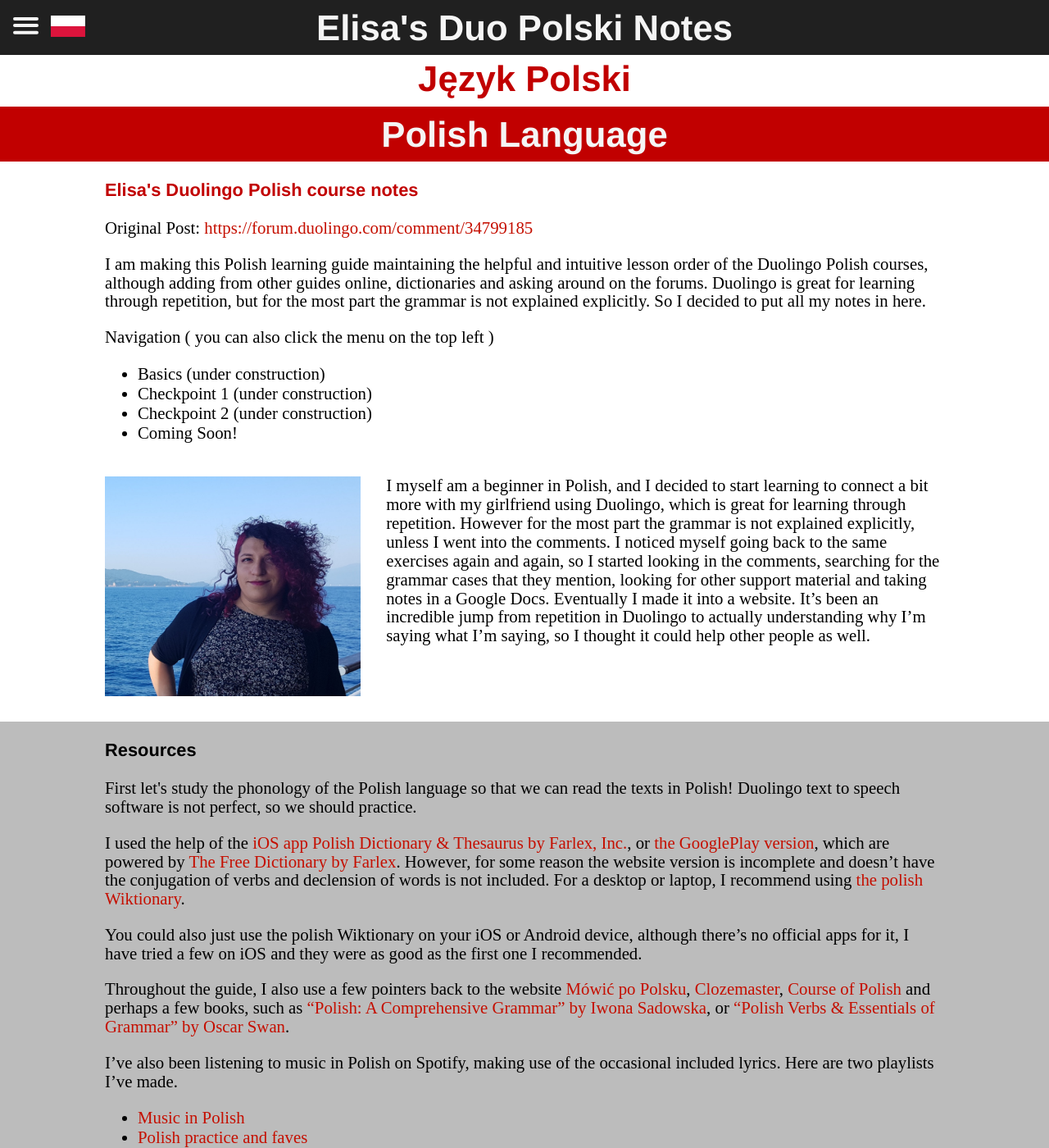
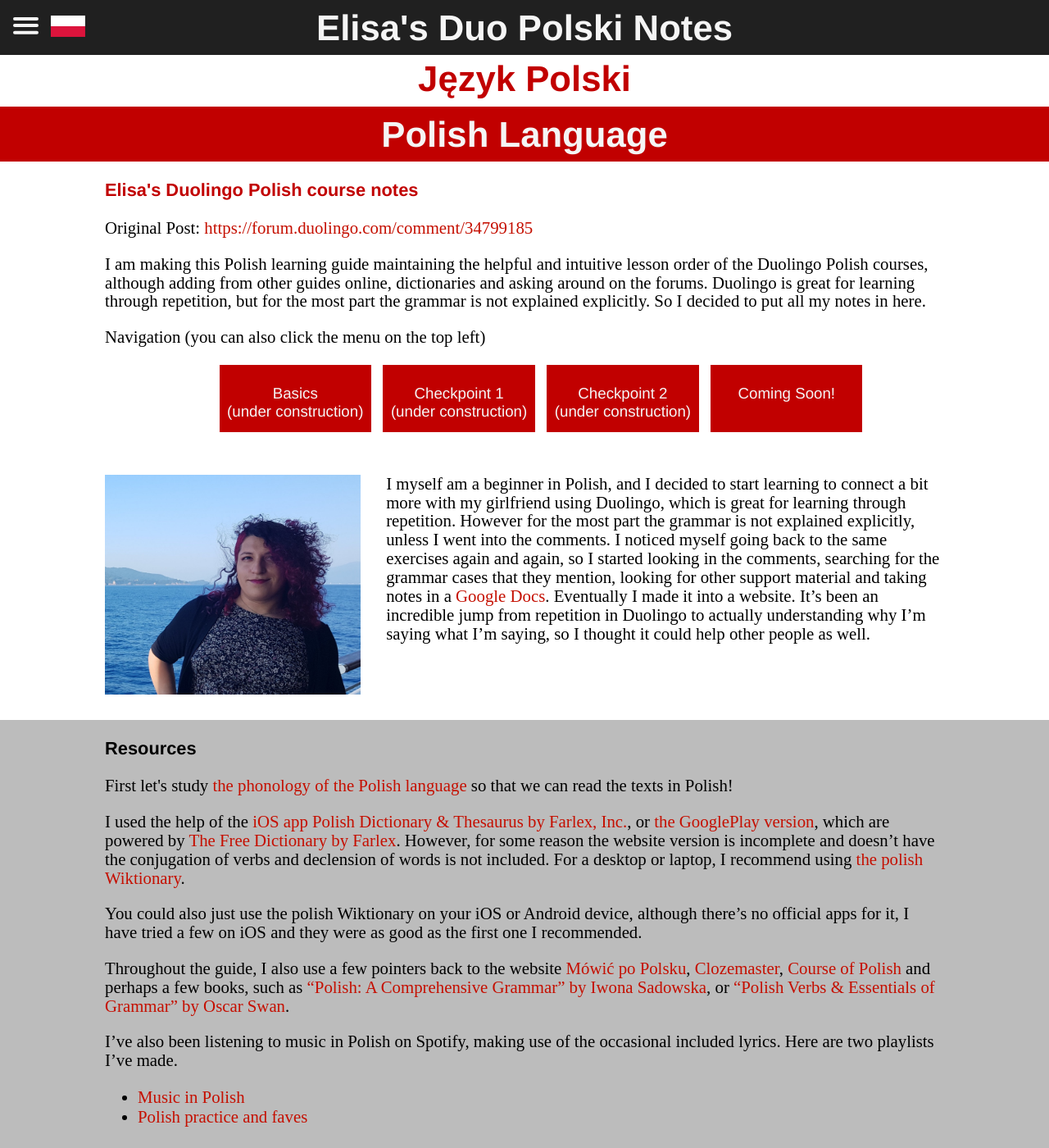
Before and after one commit to polski-duo-notes/polski-duo-notes.github.io, a Jekyll site: the page built from index.html, in a window 1280 px wide and 1400 px high. Shown: the whole window at 82% size. Built offline with Jekyll 4.4.1, drawn with Linux system fonts in a browser that asks for light colours.

Commit message:
navigation buttons and under construction sites

```diff
--- a/_layouts/default.html
+++ b/_layouts/default.html
@@ -27,7 +27,9 @@
                     </div>
                 </div>
                 <div class="header-bar">
-                    <img id="poland_flag" src="/assets/320px-Flag_of_Poland.svg.png" alt="Flag of Poland">
+                    <a href="/">
+                        <img id="poland_flag" src="/assets/320px-Flag_of_Poland.svg.png" alt="Flag of Poland">
+                    </a>
                     <h1>Elisa's Duo Polski Notes</h1>
                 </div>
             </div>
--- a/css/main.css
+++ b/css/main.css
@@ -52,6 +52,7 @@
     width:100%;
     padding:0.2em 0.2em;
     margin:0em;
+    text-align:center;
 }
 
 h2 {
@@ -272,10 +273,41 @@
     left:3em;
 }
 
+/*navigation-buttons*/
+
+.nav-buttons{
+    display:block;
+    width:100%;
+    padding-left:0em;
+    text-align: center;
+    list-style: none;
+    font-family:'Helvetica', 'Arial', 'Sans-Serif';
+    font-size:0.9em;
+}
+
+.nav-buttons li{
+    display:inline-block;
+    background-color: var(--primary-red);
+    color:var(--off-white);
+    width: 10em;
+    height: 4.5em;
+    padding: 1.3em 0 1.3em 0;
+    margin-bottom:0.6em;
+    margin-right:0.2em;
+    margin-left: 0.2em;
+    float:center;
+    vertical-align: bottom;
+    border:0.1em solid #FFF;
+}
+
 /*regular*/
 
 .regular{
     display:inline-block;
+    width: 125%;
+    margin-left: -12.5%;
+    padding-left:12.5%;
+    padding-right: 12.5%;
 }
 
 .regular a {
--- a/index.html
+++ b/index.html
@@ -16,28 +16,30 @@
 
         <p>I am making this Polish learning guide maintaining the helpful and intuitive lesson order of the Duolingo Polish courses, although adding from other guides online, dictionaries and asking around on the forums. Duolingo is great for learning through repetition, but for the most part the grammar is not explained explicitly. So I decided to put all my notes in here.</p>
 
-        <p>Navigation ( you can also click the menu on the top left )</p>
+        <p>Navigation (you can also click the menu on the top left)</p>
+        <div class="nav-buttons">
             <ul>
                 <!-- <a href="/basics"><li>Basics</li></a>
                 <a href="/checkpoint_1"><li>Checkpoint 1</li></a>
                 <a href="/checkpoint_2"><li>Checkpoint 2</li></a> -->
-            <li>Basics (under construction)</li>
-            <li>Checkpoint 1 (under construction)</li>
-            <li>Checkpoint 2 (under construction)</li>
+                <a href="/basics"><li>Basics<br>(under construction)</li></a>
+                <a href="/checkpoint_1"><li>Checkpoint 1<br>(under construction)</li></a>
+                <a href="/checkpoint_2"><li>Checkpoint 2<br>(under construction)</li></a>
                 <li> Coming Soon!</li>
             </ul>
+        </div>
     </div>
 
     <div class="regular">
         <div style="display:inline">
         <img id="about_img" src="/assets/about_selfies/20200827_075114_Sado_wind.jpg" alt="Elisa">
         </div>
-        <p>I myself am a beginner in Polish, and I decided to start learning to connect a bit more with my girlfriend using Duolingo, which is great for learning through repetition. However for the most part the grammar is not explained explicitly, unless I went into the comments. I noticed myself going back to the same exercises again and again, so I started looking in the comments, searching for the grammar cases that they mention, looking for other support material and taking notes in a Google Docs. Eventually I made it into a website. It’s been an incredible jump from repetition in Duolingo to actually understanding why I’m saying what I’m saying, so I thought it could help other people as well.</p>
+        <p>I myself am a beginner in Polish, and I decided to start learning to connect a bit more with my girlfriend using Duolingo, which is great for learning through repetition. However for the most part the grammar is not explained explicitly, unless I went into the comments. I noticed myself going back to the same exercises again and again, so I started looking in the comments, searching for the grammar cases that they mention, looking for other support material and taking notes in a <a href="https://docs.google.com/document/d/1-WEGni3sqwCeM5EgDXjLDKuamhUgZ2ePhFU48XKqFiM">Google Docs</a>. Eventually I made it into a website. It’s been an incredible jump from repetition in Duolingo to actually understanding why I’m saying what I’m saying, so I thought it could help other people as well.</p>
     </div>
 
     <div class="emphasis-gray">
         <h3> Resources </h3>
-        <p>First let's study the phonology of the Polish language so that we can read the texts in Polish! Duolingo text to speech software is not perfect, so we should practice.</p>
+        <p>First let's study <a href="https://en.m.wikipedia.org/wiki/Polish_phonology">the phonology of the Polish language</a> so that we can read the texts in Polish!</p>
 
         <p>I used the help of the <a href="https://apps.apple.com/cn/app/polish-dictionary-thesaurus-english-translation/id1028404454?l=en">iOS app Polish Dictionary & Thesaurus by Farlex, Inc.</a>, or <a href="https://play.google.com/store/apps/details?id=com.farlex.dictionary.polish&hl=en_US">the GooglePlay version</a>, which are powered by <a href="http://pl.thefreedictionary.com/">The Free Dictionary by Farlex</a>. However, for some reason the website version is incomplete and doesn’t have the conjugation of verbs and declension of words is not included. For a desktop or laptop, I recommend using <a href="https://pl.wiktionary.org/">the polish Wiktionary</a>.</p>
 
```
Also changed, not shown: basics/index.html (added, +16 -0 lines), checkpoint_1/index.html (added, +16 -0 lines), checkpoint_2/index.html (added, +16 -0 lines). Lines whose indentation alone changed are shown as unchanged.
